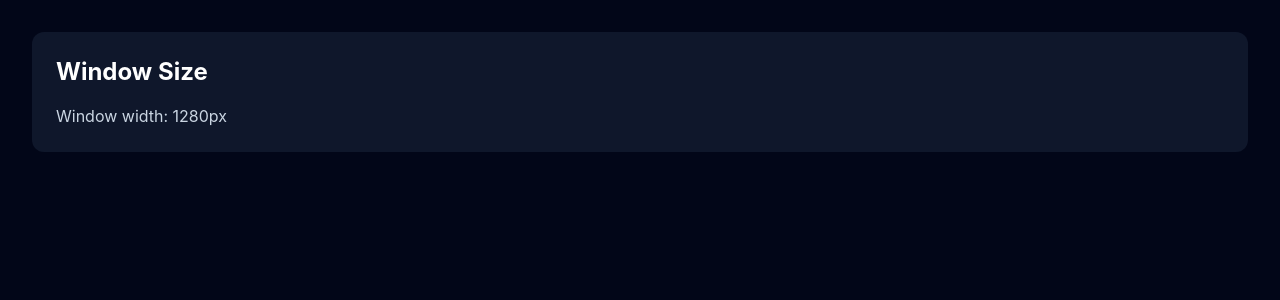
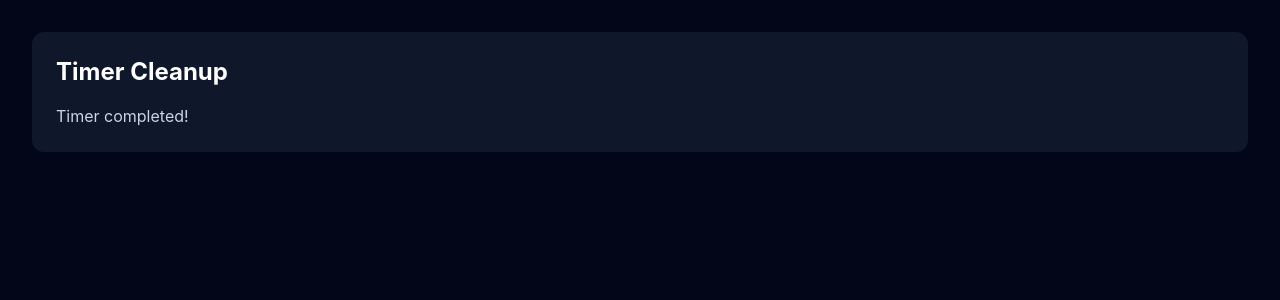
Before and after one commit to foysaliio/React-Mastery-Journey, a React (Vite) app: page / in a window 1280 px wide. Shown: the top 300 px of the page. Built offline with nearby package versions, Linux system fonts and the light colour scheme.

Commit message:
feat(react): learn timer cleanup

```diff
--- a/src/App.tsx
+++ b/src/App.tsx
@@ -1,9 +1,9 @@
-import WindowSize from "./Components/WindowSize";
+import AutoMessage from "./Components/AutoMessage";
 
 function App() {
   return (
     <main className="min-h-screen bg-slate-950 p-8">
-      <WindowSize />
+      <AutoMessage />
     </main>
   );
 }
--- /dev/null
+++ b/src/Components/AutoMessage.tsx
@@ -0,0 +1,25 @@
+import { useEffect, useState } from "react";
+
+const AutoMessage = () => {
+  const [message, setMessage] = useState<string>("Waiting...");
+
+  useEffect(() => {
+    const timerId = window.setTimeout(() => {
+      setMessage("Timer completed!");
+    }, 3000);
+
+    return () => {
+      window.clearTimeout(timerId);
+    };
+  }, []);
+
+  return (
+    <section className="rounded-xl bg-slate-900 p-6 text-white">
+      <h2 className="text-2xl font-bold">Timer Cleanup</h2>
+
+      <p className="mt-4 text-slate-300">{message}</p>
+    </section>
+  );
+};
+
+export default AutoMessage;
--- a/src/Components/WindowSize.tsx
+++ /dev/null
@@ -1,27 +0,0 @@
-import { useEffect, useState } from "react";
-
-const WindowSize = () => {
-  const [width, setWidth] = useState<number>(window.innerWidth);
-
-  useEffect(() => {
-    const handleResize = (): void => {
-      setWidth(window.innerWidth);
-    };
-
-    window.addEventListener("resize", handleResize);
-
-    return () => {
-      window.removeEventListener("resize", handleResize);
-    };
-  }, []);
-
-  return (
-    <section className="rounded-xl bg-slate-900 p-6 text-white">
-      <h2 className="text-2xl font-bold">Window Size</h2>
-
-      <p className="mt-4 text-slate-300">Window width: {width}px</p>
-    </section>
-  );
-};
-
-export default WindowSize;
```
